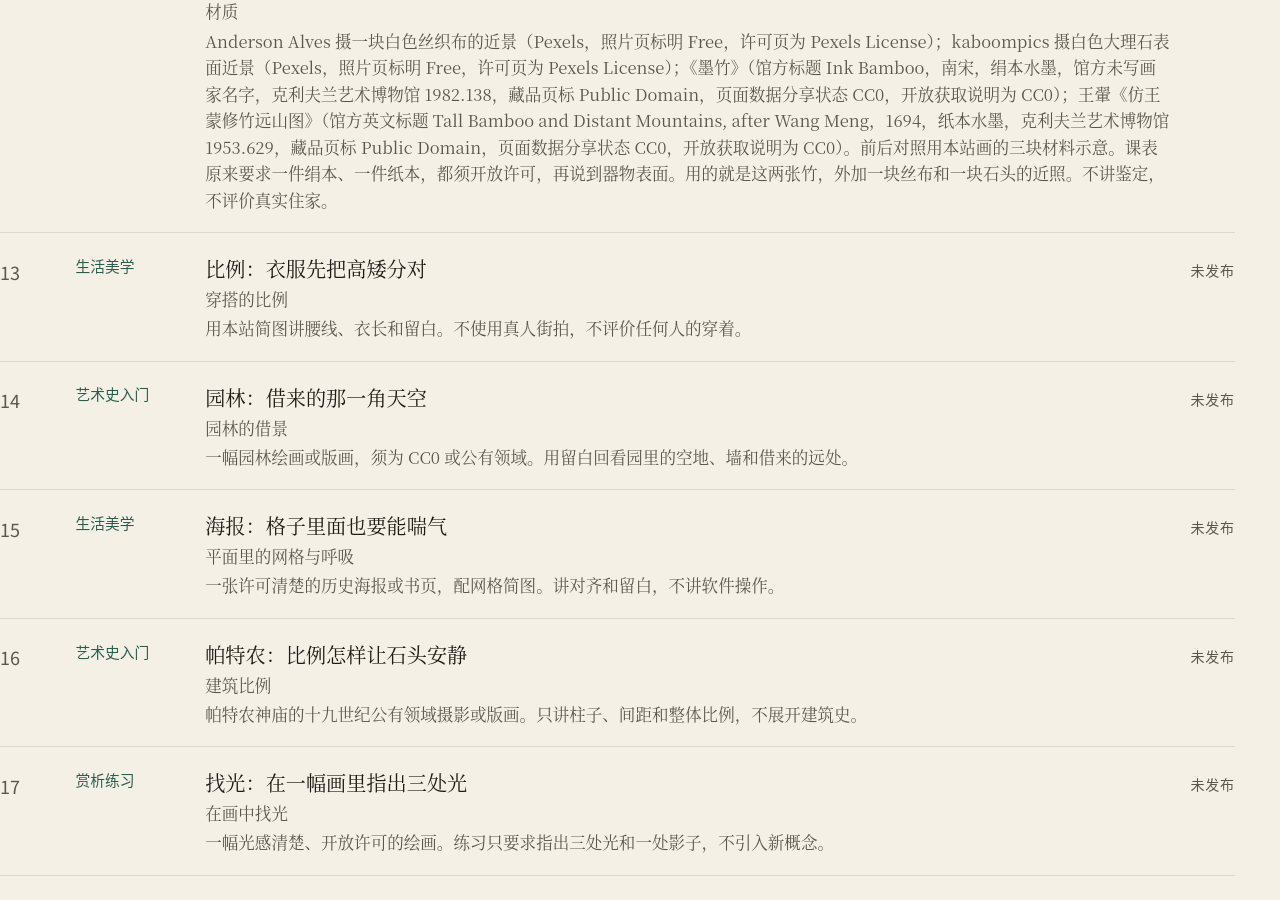
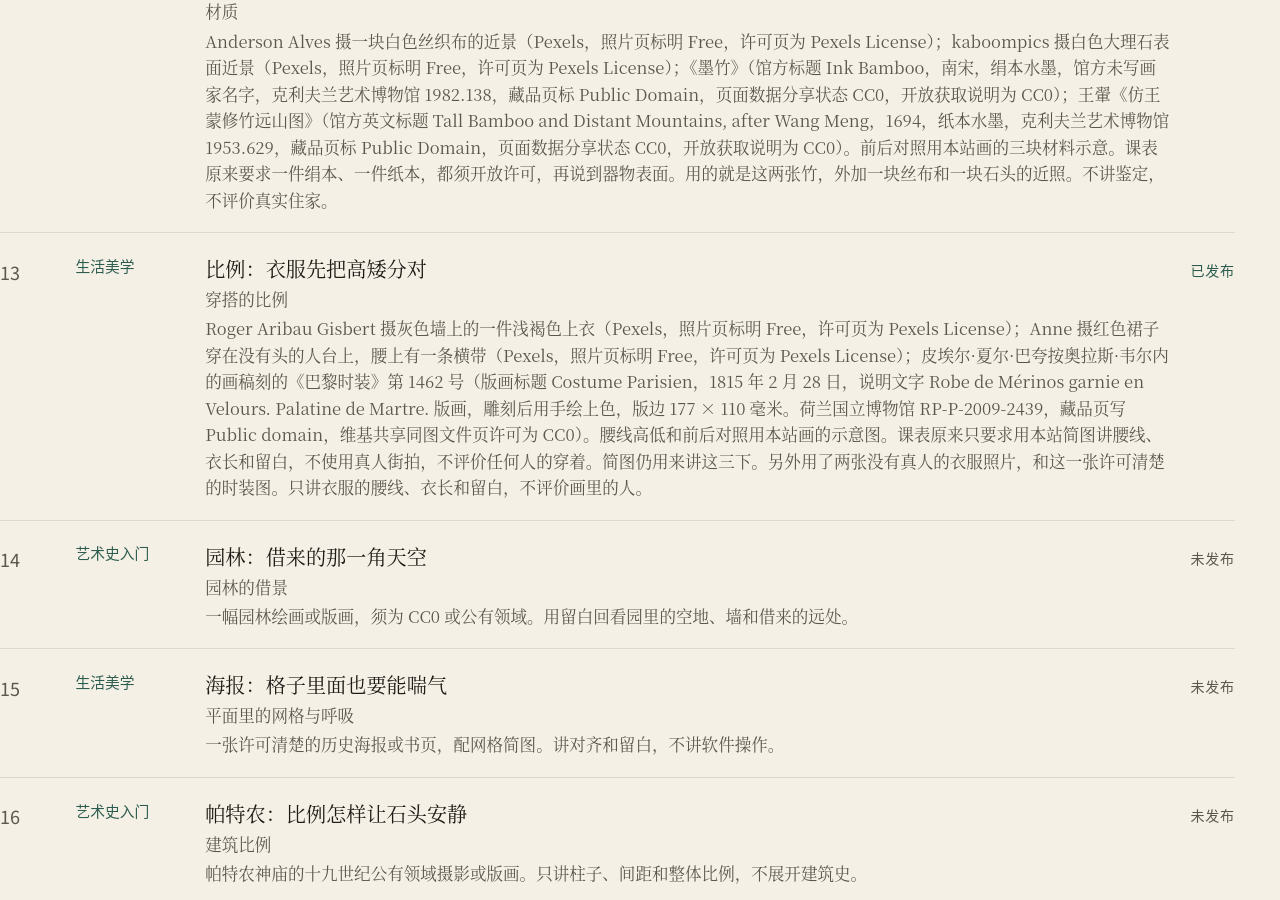
Before and after one commit to 57cx/aesthetics-daily, a Jekyll site: the page built from curriculum.html, in a window 1280 px wide and 900 px high, scrolled down 2587 px. Built offline with Jekyll 4.4.1, drawn with Linux system fonts in a browser that asks for light colours; some of the changed text lies outside the part shown.

Commit message:
Publish day 13 on clothing proportion: waistline, length, and leftover space. (#14)
Co-authored-by: Cursor Agent <cursoragent@cursor.com>
Co-authored-by: 57cx <57cx@users.noreply.github.com>

```diff
--- a/_data/curriculum.yml
+++ b/_data/curriculum.yml
@@ -102,8 +102,9 @@
   title: "比例：衣服先把高矮分对"
   category: 生活美学
   topic: 穿搭的比例
-  examples: "用本站简图讲腰线、衣长和留白。不使用真人街拍，不评价任何人的穿着。"
-  published: false
+  examples: "Roger Aribau Gisbert 摄灰色墙上的一件浅褐色上衣（Pexels，照片页标明 Free，许可页为 Pexels License）；Anne 摄红色裙子穿在没有头的人台上，腰上有一条横带（Pexels，照片页标明 Free，许可页为 Pexels License）；皮埃尔·夏尔·巴夸按奥拉斯·韦尔内的画稿刻的《巴黎时装》第 1462 号（版画标题 Costume Parisien，1815 年 2 月 28 日，说明文字 Robe de Mérinos garnie en Velours. Palatine de Martre. 版画，雕刻后用手绘上色，版边 177 × 110 毫米。荷兰国立博物馆 RP-P-2009-2439，藏品页写 Public domain，维基共享同图文件页许可为 CC0）。腰线高低和前后对照用本站画的示意图。课表原来只要求用本站简图讲腰线、衣长和留白，不使用真人街拍，不评价任何人的穿着。简图仍用来讲这三下。另外用了两张没有真人的衣服照片，和这一张许可清楚的时装图。只讲衣服的腰线、衣长和留白，不评价画里的人。"
+  published: true
+  date: 2026-11-24
 -
   day: 14
   title: "园林：借来的那一角天空"
--- /dev/null
+++ b/_posts/2026-11-24-day-13-bili.md
@@ -0,0 +1,151 @@
+---
+layout: article
+title: "比例：衣服先把高矮分对"
+description: "先看衣架上那件上衣的下摆，再看红裙子腰上的一条横带。上下分成几段，旁边留一点空。最后一张旧的时装图留给你自己看。"
+date: 2026-11-24 08:00:00 +0800
+day: 13
+category: 生活美学
+topic: 穿搭的比例
+permalink: /days/13/
+image: /assets/images/day-13/jacket-on-wall.jpg
+image_alt: "一件浅褐色的上衣背面挂在木头衣架上，下摆是一条横线。衣架挂在深灰色的墙上，衣服四周是大片墙。"
+image_width: 1071
+image_height: 1600
+---
+
+<p class="core"><span class="core-label">一句话</span>腰线画在哪、衣长停在哪、旁边空出多少，衣服看着是高一点，还是更稳，就分开了。</p>
+
+## 图例讲解
+
+今天说的比例，就是衣服把上下分成几段，每段有多长。这个词不用背。今天只看三下。腰线在哪。衣长停在哪。旁边空出多少。
+
+你早上穿衣服就能看见。上衣的下摆，停在胯上面，还是盖过了胯。裤子的腰，系在肚脐附近，还是更低一点。腰带一系，腰上又多出一条横线。外套要是和里面那件停在同一个地方，两条边叠住，眼睛就分不清谁是谁。
+
+购物页面也是这一下。一件衣服单独挂在衣架上，下摆是一条清楚的线，旁边是空的，你知道它有多长。路过橱窗，先看玻璃上还剩多少空。四周有空，衣服的外轮廓先被看见。玻璃被衣服铺满，轮廓就贴到边上，你多半就走过去了。今天不评价橱窗里任何一套好不好看。只看线停在哪。
+
+第一日讲过留白。就是故意空出一块地方，让眼睛有处可停。今天这块空穿在衣服旁边，也穿在两件衣服中间。衣服可以照穿。留出的是两件之间的那条缝，还有轮廓旁边的那一点空。
+
+先看衣长。衣长就是一件衣服停在哪。这个词不用背。
+
+<figure class="plate">
+  <img src="{{ '/assets/images/day-13/jacket-on-wall.jpg' | relative_url }}" width="1071" height="1600" alt="一件浅褐色的上衣从背面挂在木头衣架上。下摆是一条清楚的横线，右边袖口有两颗扣子。衣架上面的墙上有一块深色的金属件。衣服左边是一块掉了皮的浅色墙板，其余是深灰色的墙。">
+  <figcaption>
+    <span class="cap-title">Roger Aribau Gisbert 摄，墙上的一件上衣</span>
+    <span class="cap-meta">照片页标题 Photograph of a Jacket on a Wooden Hanger，就是木头衣架上的一件上衣。Roger Aribau Gisbert，2021 年 2 月 20 日拍摄，2 月 21 日发布。地点是西班牙加泰罗尼亚的格拉诺列尔斯。照片页写的是一件浅褐色上衣挂在有纹理的墙上。画面里是上衣的背面，下摆是一条横线，衣架是木头的。原图 2592 × 3872 像素。本站只把高缩到 1600 像素，没有裁切。</span>
+    <span class="cap-license"><a href="https://www.pexels.com/photo/photograph-of-a-jacket-on-a-wooden-hanger-6909817/">Pexels 照片页</a> · 许可：<a href="https://www.pexels.com/license/">Pexels License</a>。这张照片的页面标明 Free，可以免费使用。许可页写明，Pexels 上的照片都可以免费下载和使用，可以修改；署名不是必须。本站仍然署 Roger Aribau Gisbert 的名，并链到照片页和许可页。本站做的改动只是缩小。</span>
+  </figcaption>
+</figure>
+
+上衣是浅褐色的，背面朝外，挂在木头衣架上。下摆是一条横线。右边的袖口停在下摆上面一点，袖口上有两颗扣子。衣服四周是深灰色的墙。墙比衣服大得多。衣架上面还有一块深色的金属件，今天不看它。
+
+你的眼睛可以先在墙上停一下，再落到那条下摆上。下摆清楚，是因为它自己是一条线。旁边没有第二件衣服的边来跟它叠。
+
+你自己的衣柜也是这一下。把一件上衣单独挂出来，先看下摆停在哪。停在胯上面，上衣这一段短，下面留给裤子的就长。下摆盖到大腿，上衣这一段变长，下面露出来的就短。人没有变高，也没有变矮。上下两段的长短换了。
+
+再看腰线。腰线就是衣服在腰上画出的那一条。腰带、上衣下摆、裙子上的横带，都能画出它。这个词不用背。
+
+<figure class="plate">
+  <img src="{{ '/assets/images/day-13/red-dress-waist.jpg' | relative_url }}" width="1600" height="1200" alt="一件红裙子穿在没有头的白色人台上。胸口有几条竖缝，收到腰上的一条横带。袖子停在前臂。裙子下面被照片切掉了。两边是白色的布。" loading="lazy">
+  <figcaption>
+    <span class="cap-title">Anne 摄，人台上的一条红裙子</span>
+    <span class="cap-meta">照片页标题 A Red Dress on a Mannequin，就是人台上的一条红裙子。拍摄者在照片页上的名字是 Anne。2019 年 7 月 21 日拍摄，2021 年 3 月 2 日发布。照片页写的是一条有褶的红裙子，摆在白色背景前的人台上。画面里人台没有头。胸口有几条竖缝，收到腰上的一条横带。裙子下摆不在这张照片里，照片在横带下面就切掉了。原图 4128 × 3096 像素。本站只把宽缩到 1600 像素，没有裁切。</span>
+    <span class="cap-license"><a href="https://www.pexels.com/photo/a-red-dress-on-a-mannequin-7007782/">Pexels 照片页</a> · 许可：<a href="https://www.pexels.com/license/">Pexels License</a>。这张照片的页面标明 Free，可以免费使用。许可页写明，Pexels 上的照片都可以免费下载和使用，可以修改；署名不是必须。本站仍然署 Anne 的名，并链到照片页和许可页。本站做的改动只是缩小。</span>
+  </figcaption>
+</figure>
+
+这是一条红裙子，穿在一个人台上。人台是做衣服、展示衣服用的架子。这一只用到脖子，没有头。它不是真人。今天不谈人，只谈那条线。
+
+胸口有几条竖缝，收到腰上的一条横带。横带把裙子分成上下两段。上段短。下段还在往下走，可是这张照片很快就切掉了，下摆不在画面里。你仍然看得见那条腰线。它是横的，而且只有一条。两边是白色的布，裙子没有顶到照片的左右两边。
+
+腰线偏上，下面那一段就长，看着会高一点。腰线偏下，比如一件长外套的下摆盖到大腿，下面露出来的那段就短，看着更稳。稳，就是下摆靠下，不往上飘。线放高、线放低，都可以。这条线负责把上下分开。
+
+下面这张是本站画的。没有五官。头只是一个空圆，用来标出肩在上面。左右一样高，鞋踩在同一条线上。变的是那条红线的位置。
+
+<figure class="plate">
+  <img src="{{ '/assets/images/day-13/waist-high-low.svg' | relative_url }}" width="880" height="640" alt="示意图，左右两个没有五官的衣服外形，一样高。左边红线靠近肩，上面一段短，下面一段长。右边红线低很多，上面一段长，下面只剩一小块。" loading="lazy">
+  <figcaption>
+    <span class="cap-title">线高一点，线低一点</span>
+    <span class="cap-meta">本站画的示意，不是照片，也不是某一个人。左边红线靠近肩，下面那一段长。右边红线低，上衣盖得更长，下面露出来的那一段短。两边的鞋在同一条线上。</span>
+  </figcaption>
+</figure>
+
+左边红线高，靠近肩。上面那段短，下面那段长。下面留出的那段一长，整段看起来会高一点。
+
+右边红线低。上衣盖得更长，下面只剩一小块。下摆靠下，看着更稳。
+
+两张都站得住。线移一移，高矮和稳不稳就换了。你早上把上衣下摆提起一掌，或者放下一掌，就是在移这条线。
+
+还有留白。
+
+衣服上的留白，就是边和边之间空出来的那一点，也是衣服轮廓旁边空出来的那一块。上面这张图里，红线和下面那一块之间有一条细缝。缝把上下分开。两条边要是叠在同一个地方，缝就没了，眼睛分不清上面停在哪、下面从哪开始。
+
+衣架上那件上衣，留白在衣服外面。灰墙空着，下摆才显出来。红裙子两边的白布也是。白布还在，横带才清楚。
+
+路过橱窗，看的是同一件事。一件衣服四周还有玻璃，轮廓先被看见。玻璃从上到下都挂满，好几条下摆挤在一起，眼睛就不知道先停哪一条。
+
+1815 年，巴黎一份杂志印过一张衣服图。法文刊名是 Journal des Dames et des Modes。这个名字不用背。图上的人背对着。这张留到最后。你自己看腰线在哪，衣长停在哪，旁边空出多少。不谈画里的人。
+
+课表原来只准备了本站画的简图，用来讲腰线、衣长和留白。简图还在。另外放了两张没有真人的衣服照片，和这张 1815 年的时装图。时装图的许可清楚，所以用上了。
+
+## 好与不好的对比
+
+下面两张也是本站画的。没有五官，不是谁的衣服。左边腰上只有一条线，上衣和裤子隔开一点，四周留着空。右边好几条边挤在一起，衣服又快顶到框边。
+
+<div class="compare">
+  <figure>
+    <img src="{{ '/assets/images/day-13/compare-settled.svg' | relative_url }}" width="640" height="800" alt="示意图：框里一件短上衣停在一条红线上，和下面的长裤子隔开一条缝。衣服不大，四周是空的，裤子和鞋之间也有一点空。">
+    <figcaption>
+      <span class="label">这样更妥</span>
+      一条腰线，衣长停得开，旁边留着空。
+    </figcaption>
+  </figure>
+  <figure>
+    <img src="{{ '/assets/images/day-13/compare-muddled.svg' | relative_url }}" width="640" height="800" alt="示意图：一件很宽的上衣快顶到左右两边，下摆一带叠着好几条横线，裤子一直铺到靠近框的下边。">
+    <figcaption>
+      <span class="label">这样发闷</span>
+      好几条边挤在一起，又快顶到框，眼睛不知道停哪。
+    </figcaption>
+  </figure>
+</div>
+
+先说右边为什么看着累。腰和胯这一带叠了好几条横线，长短还不齐。袖子一边长、一边短，也没有停在同一个地方。眼睛刚停在一条边上，旁边又有一条。衣服左右快顶到框，下面也快顶到框。没有一条缝让上下分开，也没有一块空让眼睛歇。每条边一样大声。看两眼就想挪开。
+
+左边只做了三件小事。腰上一条红线，上衣在那里停住。裤子隔开一条缝再开始，下摆和鞋之间还有一点空。框的四周也空着。你先停在那条红线上，再顺着下面那段往下看。停得住，是因为旁边没有第二条线来抢。
+
+缝留一指就够。留得太多，上下会散成两件不相干的东西。空是为了让那条线被看见。
+
+<section class="practice">
+  <h2 id="小练习">小练习</h2>
+  <p>现在就能做。不用出门，也不用买衣服。看你自己身上这一套，或者从衣柜里拿出一件上衣、一条裤子，比划一下。别人的衣服今天不看，也不评。</p>
+  <p>先找腰线。用手在腰上横着比一下。这条线是腰带画的，是上衣下摆画的，还是两件叠在同一个地方？</p>
+  <p>再看衣长。上衣下摆停在胯上面，还是已经盖过胯？</p>
+  <p>再看留白。下摆和裤子之间，有没有一指宽的缝？下摆和鞋之间，有没有一点空？</p>
+  <p>把上衣下摆往上捏起一掌，或者放下去一掌。再看上下两段。哪一段变长了？</p>
+  <p>用一句话写下来。不用写得美。比如：「我把下摆往上提了一掌，下面那一段变长了。」</p>
+  <p>写完，今天的练习就结束了。</p>
+</section>
+
+## 赏析练习
+
+最后看 1815 年的那张衣服图。刊名是 Journal des Dames et des Modes。这一张的编号是 1462。版画上印的标题是 Costume Parisien，就是「巴黎时装」。中文是按这几个字说的，馆方页面上用的是法文和英文。
+
+人背对着。只看衣服分成几段。不谈这个人长什么样，也不谈这身衣服时不时髦。先看够一分钟，再答题。挑两个问题就够。没有标准答案，写给自己。
+
+<figure class="plate">
+  <img src="{{ '/assets/images/day-13/costume-parisien-1815.jpg' | relative_url }}" width="1004" height="1600" alt="一张旧的时装版画。黑框里，一个人从背后看，穿着浅色的裙子。肩上有一圈深色的毛，下摆有一条深色的边，脚露出一点。帽子上有羽毛。黑框内外都是纸。" loading="lazy">
+  <figcaption>
+    <span class="cap-title">皮埃尔·夏尔·巴夸《巴黎时装》第 1462 号</span>
+    <span class="cap-meta">馆方英文页标题 Journal des Dames et des Modes: Ladies' Fashion。版画上的标题是 Costume Parisien。下面一行说明是 Robe de Mérinos garnie en Velours. Palatine de Martre. 意思是：美利奴羊毛的裙子，用丝绒镶边；肩上一块貂皮的小披肩。美利奴是一种毛比较细的羊。palatine 就是这种小披肩。这些词不用背。中文是按这行说明说的。编号 1462。皮埃尔·夏尔·巴夸（Pierre Charles Baquoy，1759–1829）刻，画稿出自奥拉斯·韦尔内（Horace Vernet，1789–1863）。两个人的名字都写在原件上。出版者是皮埃尔·德·拉·梅桑热尔（Pierre de la Mésangère），巴黎。1815 年 2 月 28 日。版画，雕刻后用手绘上色。馆方写法是 gravure, met de hand gekleurd。馆方量的是版边，高 177 毫米，宽 110 毫米。荷兰国立博物馆，藏品号 RP-P-2009-2439，2009 年入藏，购藏得到 F.G. Waller-Fonds 的资助。馆方荷兰文说明写的是：一个人从背后看，穿美利奴羊毛的裙子，用丝绒装饰，肩上围着貂皮小披肩，头上是一顶带鸵鸟毛的软帽。本站下载的是维基共享上的博物馆扫描，3372 × 5376 像素。本站只把高缩到 1600 像素，没有裁切。</span>
+    <span class="cap-license"><a href="https://www.rijksmuseum.nl/en/collection/object/Journal-des-Dames-et-des-Modes-Ladies-Fashion--7943838ec20a9c9622a8a2a62a36801a">藏品页</a> · <a href="https://commons.wikimedia.org/wiki/File:Journal_des_Dames_et_des_Modes_vrouwenmode_Journal_des_Dames_et_des_Modes,_Costume_Parisien,_28_f%C3%A9vrier_1815,_(1462)_Robe_de_M%C3%A9rinos_(..),_RP-P-2009-2439.jpg">维基共享文件页</a> · 许可：藏品页写明 Public domain（公有领域）。同一张扫描由荷兰国立博物馆放到维基共享，文件页许可是 <a href="https://creativecommons.org/publicdomain/zero/1.0/">CC0</a>。CC0 不要求署名。本站仍然写下了标题、作者和馆名。</span>
+  </figcaption>
+</figure>
+
+<ol class="questions">
+  <li>衣服收进去的那一条，离肩近，还是离下摆近？肩到那条线，和那条线到下摆，哪一段更长？</li>
+  <li>下摆那条深色的边，离脚有多近？它有没有帮你看清衣服停在哪？</li>
+  <li>黑框里面，衣服左边的空纸和右边的空纸，哪一边更宽，还是差不多？</li>
+  <li>肩上那一圈深色的毛，和下摆那条深色的边，中间隔着的那一块，大概占了这件衣服的多少？</li>
+  <li>用手指把黑框里空着的纸挡住。衣服会不会顶到四条边？挡住之后，腰上那条线还清不清楚？</li>
+</ol>
+
+<p class="colophon">墙上的上衣、人台上的红裙子，都从 Pexels 下载到本站，只把最长边缩到 1600 像素以内，没有裁切。1815 年这张从维基共享下载，图是荷兰国立博物馆的扫描，同样只缩小，没有裁切。课表原来只要求用本站简图讲腰线、衣长和留白，不使用真人街拍，不评价任何人的穿着。简图还是用来讲线的高低，也用来做前后对照。另外用了这两张没有真人的衣服照片，和这一张许可清楚的时装图。三张线稿都是本站画的示意，没有五官，不是某一个人的衣服，也不拿来笑话谁。只讲腰线、衣长和留白。许可和署名写在每张图的图注里。</p>
```
Also changed, not shown: assets/images/day-13/compare-muddled.svg (added), assets/images/day-13/compare-settled.svg (added), assets/images/day-13/costume-parisien-1815.jpg (added), assets/images/day-13/jacket-on-wall.jpg (added), assets/images/day-13/red-dress-waist.jpg (added), assets/images/day-13/waist-high-low.svg (added).
